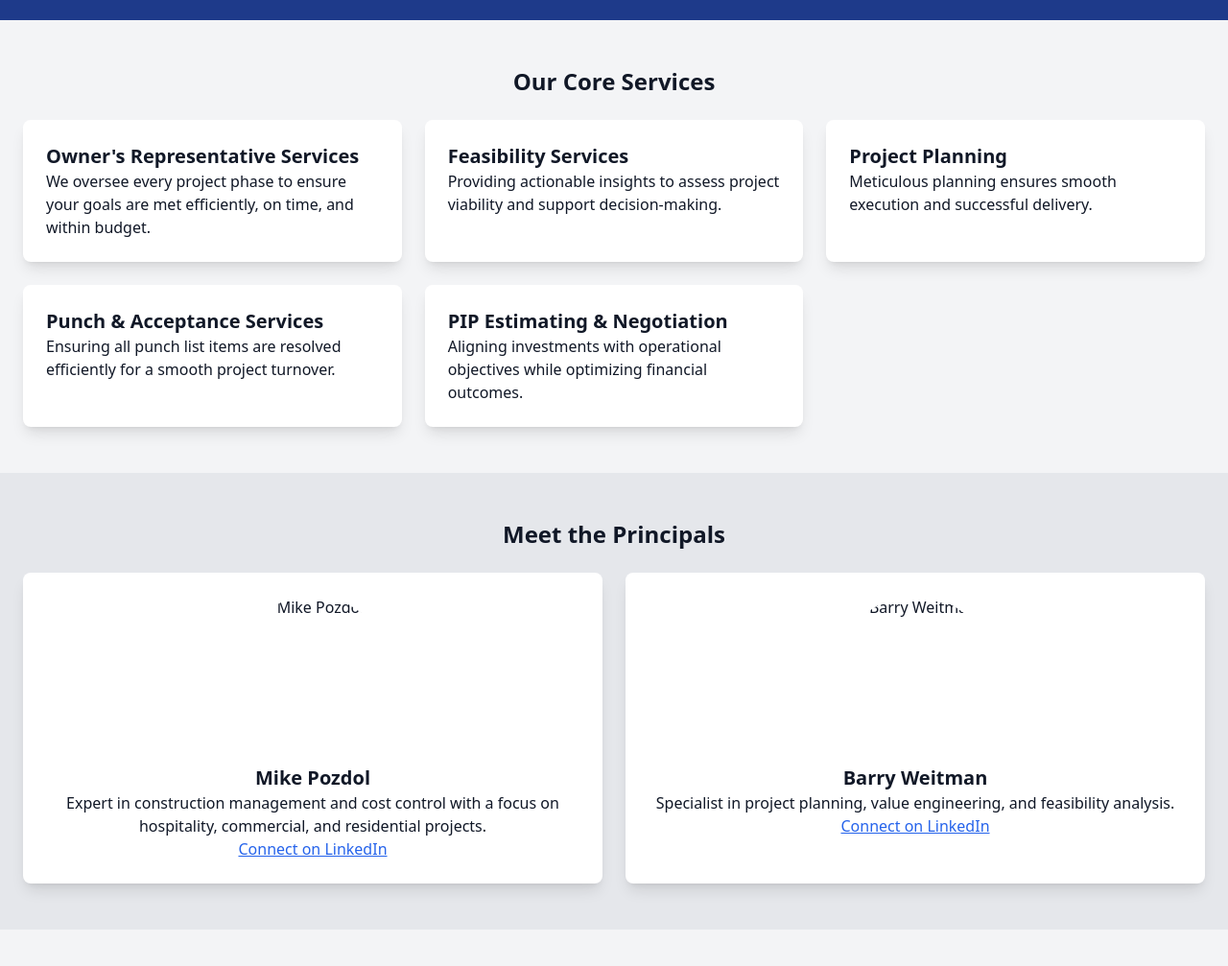
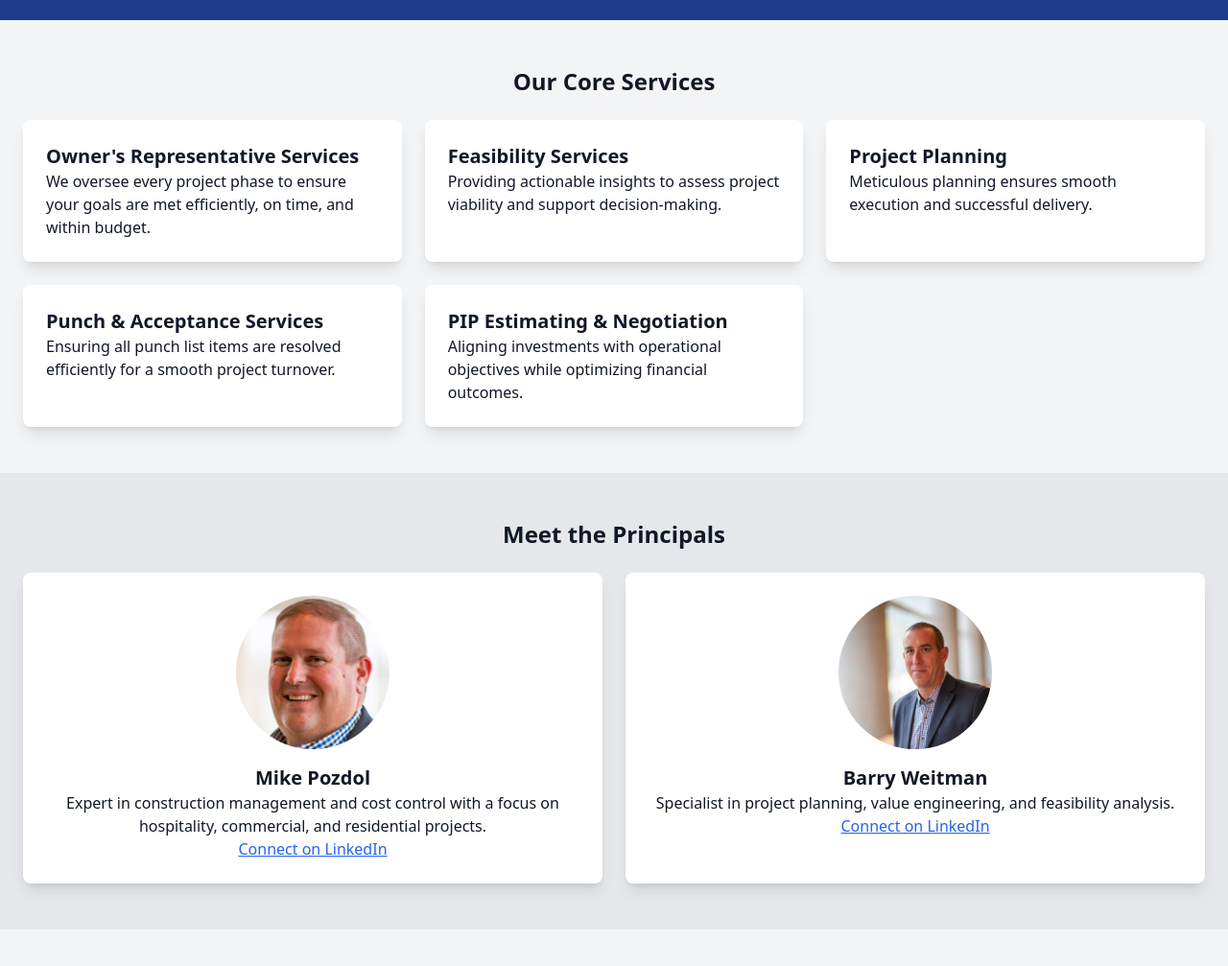
Before and after one commit to tavernkeep/eightthirtypartners, a plain HTML site: page index.html in a window 1280 px wide. Shown: the part 91-1098 px from the top of the page at 96% size. Drawn offline with nearby package versions, Linux system fonts and the light colour scheme.

Commit message:
headshots
here they are

```diff
--- a/index.html
+++ b/index.html
@@ -59,7 +59,7 @@
       <div class="grid md:grid-cols-2 gap-6">
         <div class="bg-white p-6 rounded-lg shadow-lg text-center">
           <img
-            src="/mnt/data/mike headshot.jpg"
+            src="assets/mike headshot.jpg"
             alt="Mike Pozdol"
             class="w-40 h-40 mx-auto rounded-full mb-4"
           />
@@ -76,7 +76,7 @@
         </div>
         <div class="bg-white p-6 rounded-lg shadow-lg text-center">
           <img
-            src="/mnt/data/barry headshot.jpg"
+            src="assets/barry headshot.jpg"
             alt="Barry Weitman"
             class="w-40 h-40 mx-auto rounded-full mb-4"
           />
```
Also changed, not shown: assets/barry headshot.jpg (added), assets/mike headshot.jpg (added).
